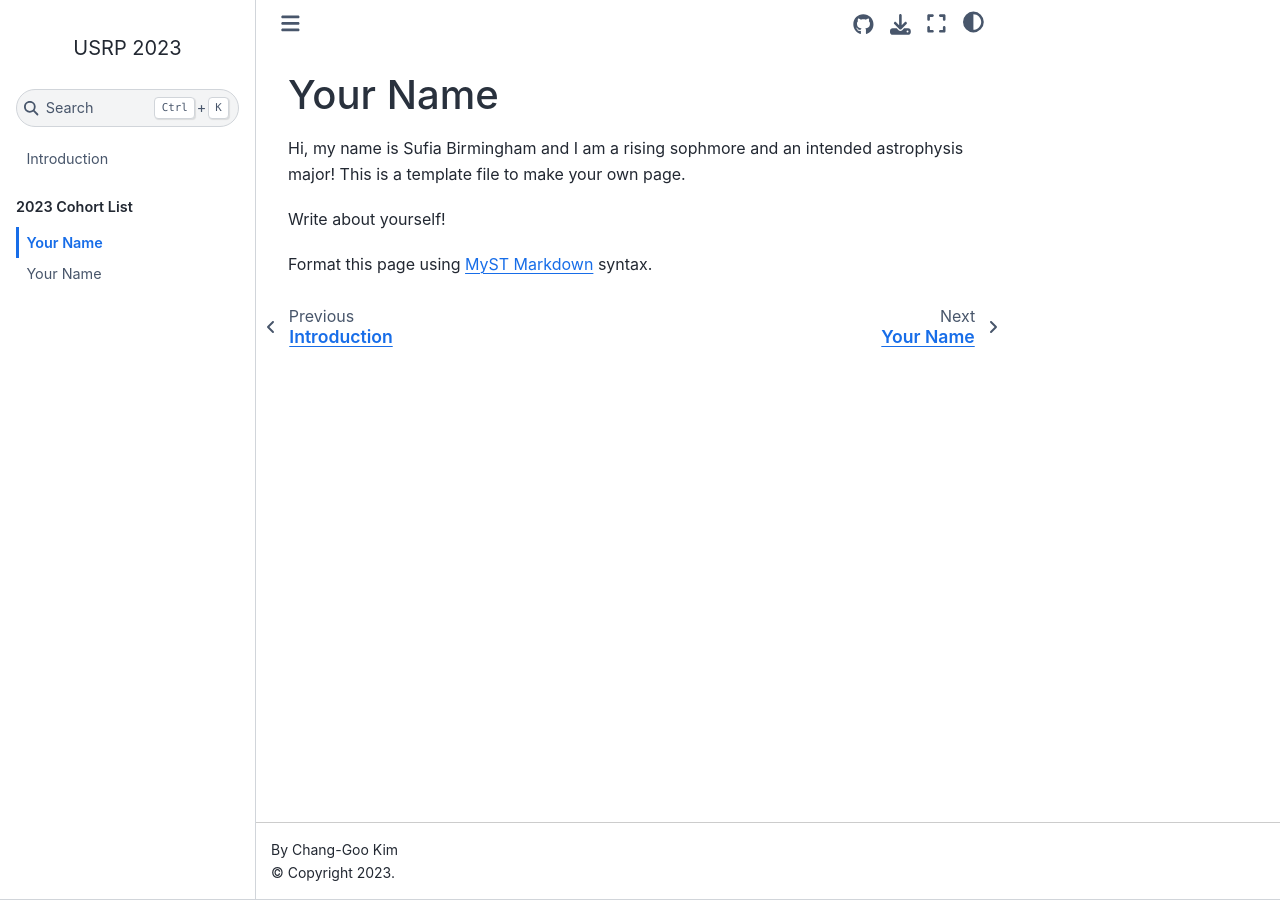
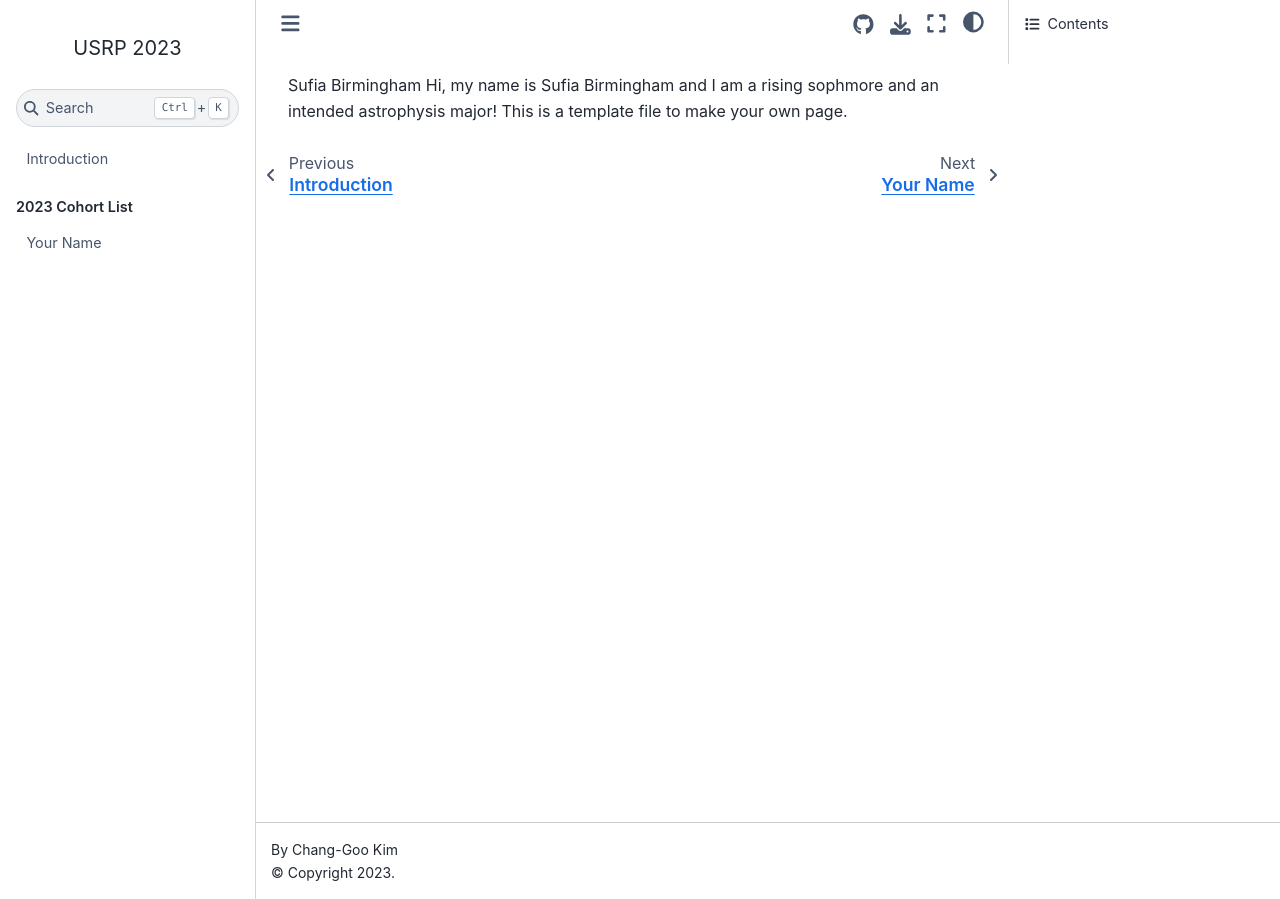
Before and after one commit to changgoo/usrp-introduction, a Jupyter Book: the page built from docs/students/sufia_birmingham.md, in a window 1280 px wide. Built offline with Jupyter Book 1.0.4 settings and Sphinx 7.4.7 and the Sphinx Book theme 1.1.4, drawn with Linux system fonts in a browser that asks for light colours.

Commit message:
Updating my bio

```diff
--- a/docs/students/sufia_birmingham.md
+++ b/docs/students/sufia_birmingham.md
@@ -1,7 +1,3 @@
-# Your Name
+Sufia Birmingham
 Hi, my name is Sufia Birmingham and I am a rising sophmore and an intended astrophysis major!
 This is a template file to make your own page.
-
-Write about yourself!
-
-Format this page using [MyST Markdown](https://jupyterbook.org/en/stable/content/index.html) syntax.
```
